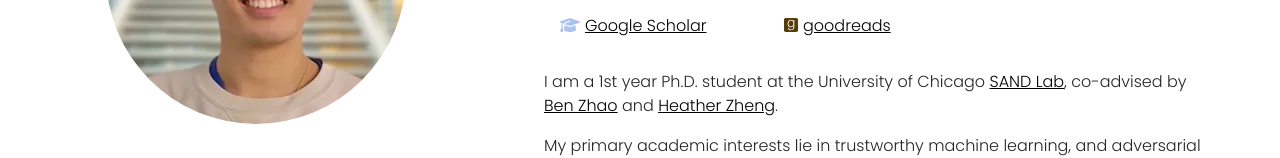
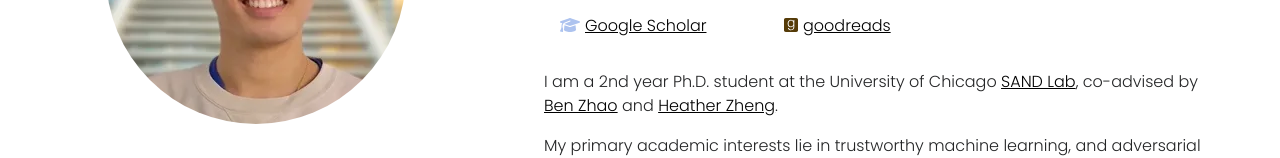
Before and after one commit to stanleykywu/stanley-portfolio-website-nextjs, a Next.js app: page / in a window 1280 px wide. Shown: the part 288-446 px from the top of the page. Built offline with nearby package versions, Linux system fonts and the light colour scheme.

Commit message:
update year

```diff
--- a/pages/header/Header.jsx
+++ b/pages/header/Header.jsx
@@ -95,7 +95,7 @@ const Header = () => {
             </Grid>
           </Grid>
           <p align="left" style={{  }}>
-            I am a 1st year Ph.D. student at the University of Chicago <a href='https://sandlab.cs.uchicago.edu/' target="_blank" rel="noreferrer" style={{textDecoration: 'underline', color: 'black'}}>SAND Lab</a>, co-advised by <a href='https://people.cs.uchicago.edu/~ravenben/' target="_blank" rel="noreferrer" style={{textDecoration: 'underline', color: 'black'}}>Ben Zhao</a> and <a href='https://people.cs.uchicago.edu/~htzheng/' target="_blank" rel="noreferrer" style={{textDecoration: 'underline', color: 'black'}}>Heather Zheng</a>.
+            I am a 2nd year Ph.D. student at the University of Chicago <a href='https://sandlab.cs.uchicago.edu/' target="_blank" rel="noreferrer" style={{textDecoration: 'underline', color: 'black'}}>SAND Lab</a>, co-advised by <a href='https://people.cs.uchicago.edu/~ravenben/' target="_blank" rel="noreferrer" style={{textDecoration: 'underline', color: 'black'}}>Ben Zhao</a> and <a href='https://people.cs.uchicago.edu/~htzheng/' target="_blank" rel="noreferrer" style={{textDecoration: 'underline', color: 'black'}}>Heather Zheng</a>.
           </p>
           <p align="left">
             My primary academic interests lie in trustworthy machine learning, and adversarial attacks/defenses. I am currently focused on researching solutions for people affected by generative AI systems.
```
